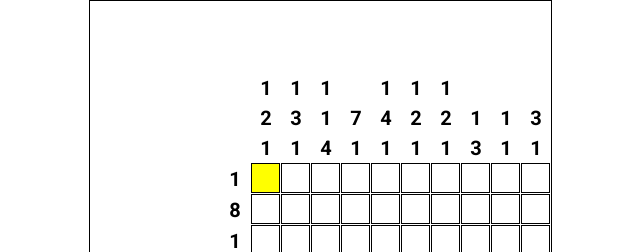
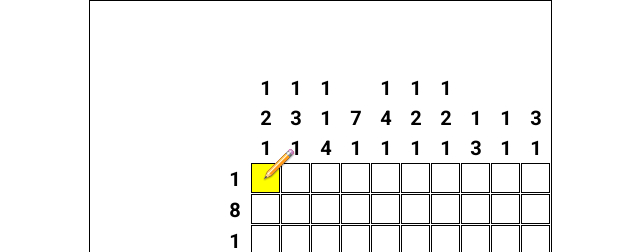
Before and after one commit to slancio/nonograms, a plain HTML site: page index.html in a window 1280 px wide. Shown: the top 252 px of the page, 320-960 px from the left. Drawn offline with Linux system fonts and the light colour scheme.

Commit message:
Add pencil image for clarity and document controls in readme

```diff
--- a/css/nonogram.css
+++ b/css/nonogram.css
@@ -77,7 +77,7 @@ th:first-child {
   border: 0;
 }
 
-.cell:hover {
+.hint:hover {
   cursor: pointer;
 }
 
@@ -118,12 +118,23 @@ li {
   background-color: yellow;
 }
 
+.highlight::before {
+  content: "";
+  position: absolute;
+  z-index: 1;
+  width: 32px;
+  height: 32px;
+  margin-left: 11px;
+  margin-top: -15px;
+  background-image: url("../pencil.png");
+  background-repeat: no-repeat;
+}
+
 .pixel.highlight {
   background-color: #7F7F00;
 }
 
 li.hint {
-  cursor: pointer;
   font-family: "Roboto",sans-serif;
   font-size: 20px;
   font-weight: 700;
@@ -157,7 +168,7 @@ form.win-state > button {
 
 .win-state.cell {
   border: 0;
-  cursor: default;
+  /*cursor: default;*/
 }
 
 h1.win-state {
```
Also changed, not shown: pencil.png (added), 1 other file.
